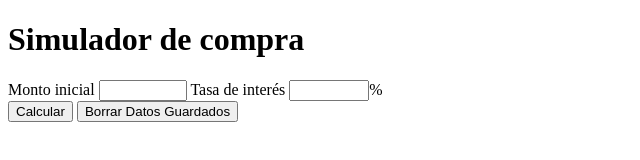
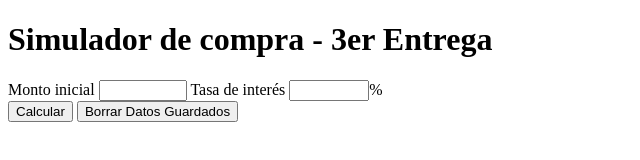
Before and after one commit to ger-martinez/Javascript, a plain HTML site: page index.html in a window 1280 px wide. Shown: the whole page, without its empty margins (0-640 px from the left). Drawn offline with Linux system fonts and the light colour scheme.

Commit message:
3ra entrega

```diff
--- a/index.html
+++ b/index.html
@@ -7,7 +7,7 @@
 </head>
 <body>
 
-  <h1>Simulador de compra</h1>
+  <h1>Simulador de compra - 3er Entrega</h1>
 
   <form class="formulario" id="simuladorForm">
     <label for="montoInicial">Monto inicial</label>
```
